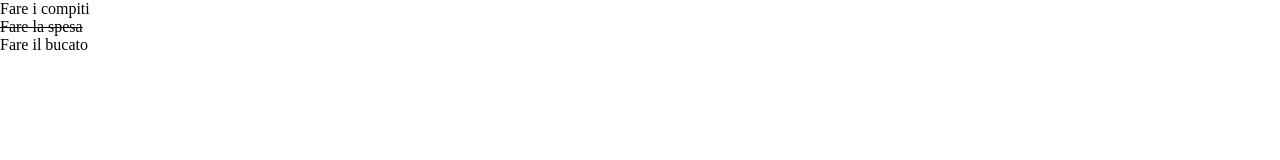
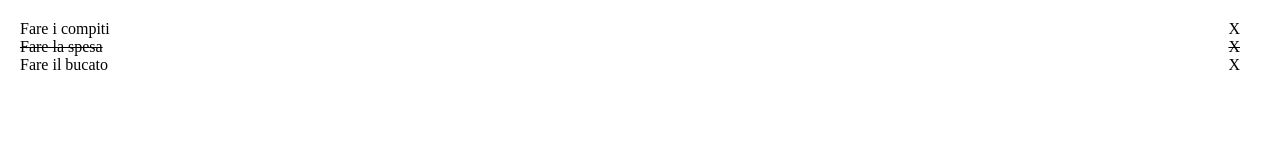
Before and after one commit to elisasalvatore/vue-todolist, a plain HTML site: page index.html in a window 1280 px wide. Drawn offline with nearby package versions, Linux system fonts and the light colour scheme.

Commit message:
using splice method to remove an item from the list (script 33)

```diff
--- a/css/style.css
+++ b/css/style.css
@@ -6,8 +6,19 @@
 
 ul {
     list-style: none;
+    padding: 20px;
+}
+
+li {
+    display: flex;
+    justify-content: space-between;
 }
 
 .striked-text {
     text-decoration: line-through;
 }
+
+.cross {
+    cursor: pointer;
+    padding-right: 20px;
+}
--- a/index.html
+++ b/index.html
@@ -15,9 +15,11 @@
         <div class="container-list">
             <ul>
                 <li
-                    v-for="(item, i) in todo"
-                    v-bind:class="[item.done === true ? 'striked-text' : '' ]">
-                    {{item.text}}
+                v-for="(item, i) in todo"
+                v-bind:class="[item.done === true ? 'striked-text' : '' ]">{{item.text}}
+                    <div @click="removeItemList(i)" class="cross"> X</div>
+                    <!--removeItemList(i): la (i) è importante per specificare quale item si intende cancellare dalla lista.
+                    Senza (i) cancellerebbe sempre il primo item della lista anche se si clicca per cancellarne un altro' -->
                 </li>
             </ul>
         </div>
--- a/js/script.js
+++ b/js/script.js
@@ -1,3 +1,15 @@
+//Questa volta però ogni todo sarà un oggetto, formato da due proprietà:
+//- text, una stringa che indica il testo del todo
+//- done, un booleano (true/false) che indica se il todo è stato fatto oppure no
+
+// MILESTONE 1
+// Stampare all’interno di una lista, un item per ogni todo.
+//Se la proprietà done è uguale a true, visualizzare il testo del todo sbarrato.
+
+// MILESTONE 2
+// Visualizzare a fianco ad ogni item ha una “x”:
+//cliccando su di essa, il todo viene rimosso dalla lista.
+
 new Vue({
     el:"#app",
     data: {
@@ -16,4 +28,9 @@ new Vue({
             },
         ],
     },
+    methods: {
+        removeItemList: function(index) {
+            this.todo.splice(index, 1); //significa:"voglio cancellare UN item partendo dall'INDEX iniziale"
+        },
+    },
 });
```
